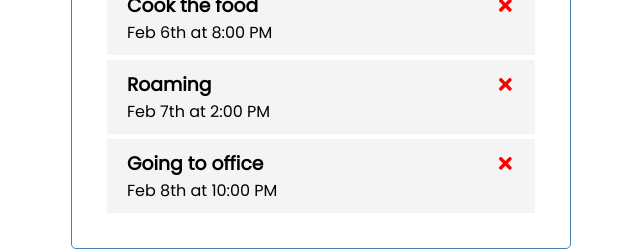
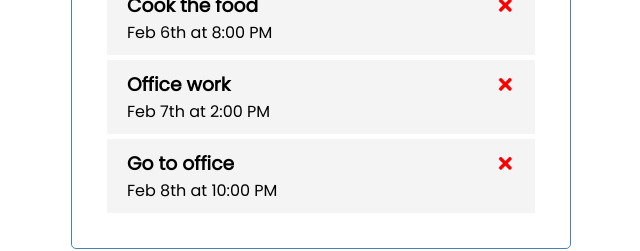
Before and after one commit to jitendragangwar123/ReactJs-Tutorial, a React (Create React App) app: page / in a window 1280 px wide. Shown: the part 232-483 px from the top of the page, without its empty margins (319-959 px from the left). Built offline with nearby package versions, Linux system fonts and the light colour scheme.

Commit message:
App.js updated

```diff
--- a/src/App.js
+++ b/src/App.js
@@ -17,13 +17,13 @@ function App() {
     },
    {
        id:3,
-       text:'Roaming',
+       text:'Office work',
        day:'Feb 7th at 2:00 PM',
        reminder:false,
     },
     {
        id:4,
-       text:'Going to office',
+       text:'Go to office',
        day:'Feb 8th at 10:00 PM',
        reminder:true,
     },
```
